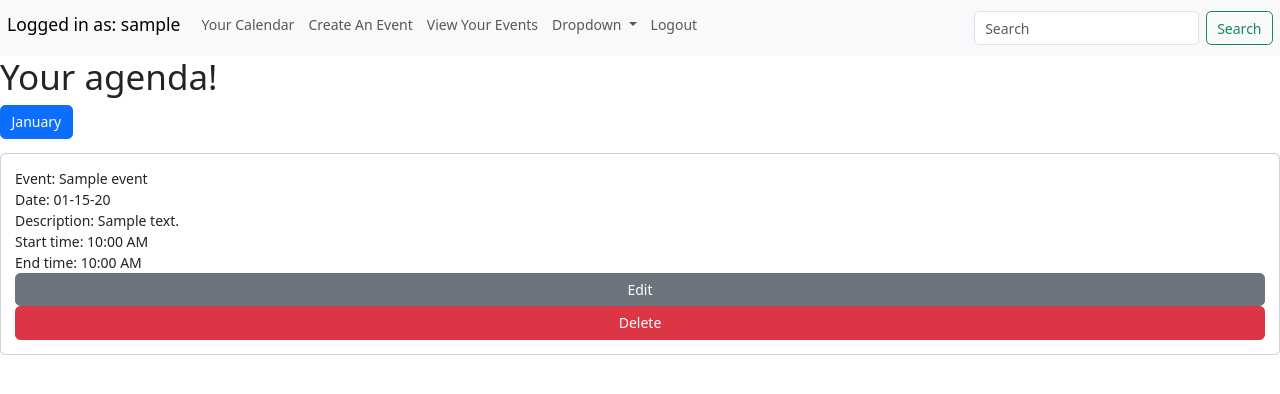
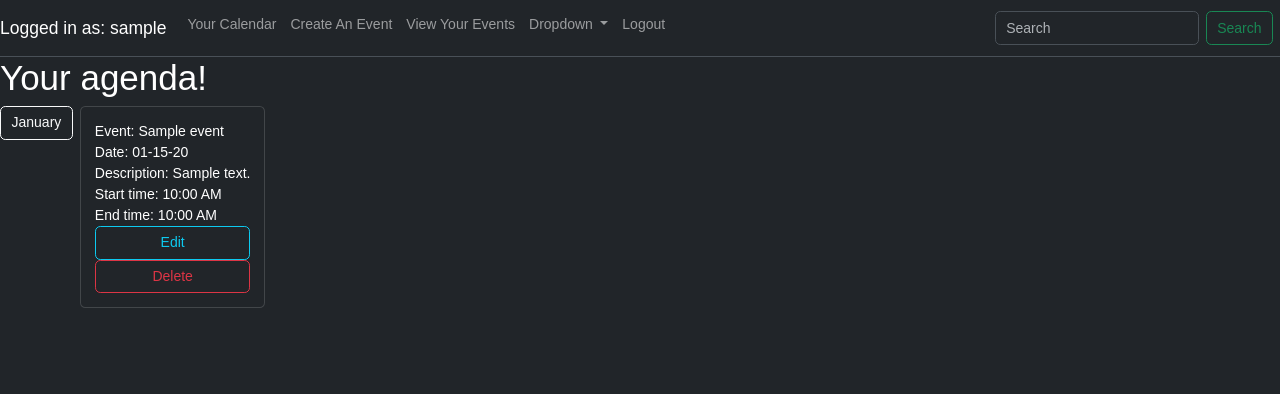
Before and after one commit to mcabio/its-a-date, a Flask app: page /your-events in a window 1280 px wide, after a click that opens the changed part. Shown: the top 394 px of the page. Run offline with Flask 2, Linux system fonts and the light colour scheme; the visitor is signed in with stand-in values (Sample User, id 1); tables that the repository leaves empty hold one stand-in row (values such as "Sample post").

Commit message:
Revised view for most of the site as dark mode. Still working on turning dashboard page to dark. their-events.html is original your-events where month is being shown vertically vs horizontal

```diff
--- a/server.py
+++ b/server.py
@@ -23,12 +23,13 @@ def homepage():
     """View homepage"""
     return render_template('homepage.html')
 
+
 @app.route('/login', methods=['POST', 'GET'])
 def login():
     """Log user into the application."""
     if 'current_user' in session:
         flash('You are already logged in.')
-        return redirect(url_for('dashboard'))
+        return redirect('/dashboard')
 
     username = request.form.get('username')
     password = request.form.get('password')
@@ -40,17 +41,20 @@ def login():
         # If the user exists and the password is correct, store username in the session
         session['current_user'] = username
         session['user_id'] = user.user_id
-        flash(f'Logged in as {username}')
+        flash(f'Nice to see you again {username}!')
         return redirect(url_for('dashboard'))
+
     elif user and argon2.verify(password, user.password):
         # If the user exists and the password is correct, store username in the session
         session['current_user'] = username
         session['user_id'] = user.user_id
         flash(f'Logged in as {username}')
-        return redirect(url_for('dashboard'))
+        return redirect('/dashboard')
     else:
-        flash('Wrong username or password!')
-        return redirect('/login')
+        flash('Username or password incorrect, please try again.')
+        return render_template('homepage.html')  # Render the login page instead of redirecting
+
+
 
 @app.route('/new-user', methods=["GET", "POST"])
 def register_user():
--- a/static/css/style.css
+++ b/static/css/style.css
@@ -1,15 +1,63 @@
-/* CSS for list view */
+body {
+  margin: 0;
+  font-family: var(--bs-body-font-family);
+  font-size: var(--bs-body-font-size);
+  font-weight: var(--bs-body-font-weight);
+  line-height: var(--bs-body-line-height);
+  color: black
+  text-align: var(--bs-body-text-align);
+}
+
+/* CSS for calendar */
 
 html, body {
     margin: 0;
     padding: 0;
     font-family: Arial, Helvetica Neue, Helvetica, sans-serif;
     font-size: 14px;
+    color: white
+  }
+
+  .fc-list-event-time {
+    display: none;
+  }
+  .fc-h-event .fc-event-title {
+    font-size: 11px;
+  }
+  .calendar-container {
+    padding-top: 10px;
+    justify-content: center;
+    height: calc(100vh - 190px);
+  }
+  #calendar a {
+    color: gray;
+  }
+  #calendar .fc-button-primary {
+    background-color: rgb(232, 25, 243);
+    border: 1px solid dimgray;
+  }
+  #calendar .fc-button-primary:hover {
+    background-color: rgb(48,48,48);
+    border: 1px solid rgb(48,48,48);
+  }
+  .modal-body {
+    text-align: center;
+  }
+  .btn-sm {
+    margin: .125rem;
+  }
+  .modal-up {
+    border-color: rgb(178, 9, 164);
+    font-size: 1rem;
+  }
+  .modal-down {
+    border-color: white;
+    font-size: 1rem;
   }
 
   #calendar {
-    max-width: 600px;
-    margin: 30px auto;
+    max-width: 800px;
+    margin: 10px auto;
     color: black;
   }
 .create-event {
@@ -36,12 +84,12 @@ html, body {
 
   /* Font color of calendar month view */
   #calendar a {
-    color: rgb(207, 12, 12);
+    color: rgb(12, 2, 2);
   }
 
   /* Button color  */
   #calendar .fc-button-primary {
-    background-color: rgba(143, 48, 21, 0.342);
+    background-color: rgba(84, 41, 185, 0.74);
     border: 1px solid rgb(6, 6, 1);
   }
 
@@ -72,3 +120,11 @@ html, body {
       @include transition($transition-collapse-width);
     }
   }
+
+  .btn-primary {
+    background-color: #e01010; /* Red background for primary buttons */
+}
+
+  .btn-secondary {
+  background-color: indigo; /* Red background for primary buttons */
+}
--- a/static/js/dashboard.js
+++ b/static/js/dashboard.js
@@ -28,6 +28,7 @@ document.addEventListener('DOMContentLoaded', function() {
                     var eventsData = data.events.map(event => ({
                         title: event.title,
                         description: event.description,
+                        date: event.date,
                         start: event.date + (event.start_time ? 'T' + event.start_time : ''),
                         end: event.date + (event.end_time ? 'T' + event.end_time : ''),
                         allDay: false
--- a/templates/base.html
+++ b/templates/base.html
@@ -1,24 +1,28 @@
 <!doctype html>
-<html>
+<html lang="en" data-bs-theme="dark">
   <head>
     <meta charset="utf-8">
-    <meta name="viewport" content="width=device-width">
+    <meta name="viewport" content="width=device-width, initial-scale=1">
     <title>
       {% block title %}{% endblock %}
     </title>
-    <link rel='stylesheet' href='/static/css/style.css'>
+    <link href="https://cdn.jsdelivr.net/npm/bootstrap@5.3.2/dist/css/bootstrap.min.css"
+          rel="stylesheet"
+          integrity="sha384-T3c6CoIi6uLrA9TneNEoa7RxnatzjcDSCmG1MXxSR1GAsXEV/Dwwykc2MPK8M2HN"
+          crossorigin="anonymous">
     {% block head %}{% endblock %}
   </head>
   <body>
 
     <!-- Static navbar -->
-    <nav class="navbar navbar-expand-lg navbar-light bg-light">
+    <nav class="navbar navbar-expand-lg bg-dark border-bottom border-body" data-bs-theme="dark">
         {% if 'current_user' in session %}
-        <a class="navbar-brand mb-2 ms-2">
+        <a class="navbar-brand">
             Logged in as: {{ session['current_user'] }}
           </a>
         {% endif %}
       <button
+        data-bs-theme="dark"
         class="navbar-toggler"
         type="button"
         data-bs-toggle="collapse"
@@ -30,7 +34,7 @@
         <span class="navbar-toggler-icon"></span>
       </button>
 
-      <div class="collapse navbar-collapse" id="navbarSupportedContent">
+      <div class="collapse navbar-collapse" id="navbarSupportedContent" data-bs-theme="dark">
         <ul class="navbar-nav me-auto mb-2 mb-lg-2">
           <li class="nav-item active">
             <a class="nav-link" href="/dashboard">Your Calendar</a>
@@ -77,10 +81,9 @@
       </div>
     </nav>
     <!-- Bootstrap CSS -->
-    <link href="https://cdn.jsdelivr.net/npm/bootstrap@5.3.2/dist/css/bootstrap.min.css"
-          rel="stylesheet"
-          integrity="sha384-T3c6CoIi6uLrA9TneNEoa7RxnatzjcDSCmG1MXxSR1GAsXEV/Dwwykc2MPK8M2HN"
-          crossorigin="anonymous">
+
+    <!-- Custom CSS -->
+    <link rel='stylesheet' href='/static/css/style.css'>
 
     <!-- JavaScript -->
     <script src="https://cdn.jsdelivr.net/npm/bootstrap@5.3.2/dist/js/bootstrap.bundle.min.js"
--- a/templates/create-event.html
+++ b/templates/create-event.html
@@ -10,7 +10,7 @@
         Description <input type="string" name="description">
     </p>
     <p>
-        Date <input type="text" name="date" value="{{ request.args.get('date') }}">
+        Date <input type="date" name="date" value="{{ request.args.get('date') }}">
     </p>
     <p>
         Start time <input type="time" name="start_time" value="{{ request.args.get('time') | default('00:00') }}">
--- a/templates/dashboard.html
+++ b/templates/dashboard.html
@@ -2,7 +2,7 @@
 {% block title %} It's A Date! {% endblock %}
 
 {% block body %}
-    <p class="h5">Let's start scheming</p>
+    <p class="h5">Let's start scheming!</p>
 
 
 
@@ -15,6 +15,7 @@
     https://cdn.jsdelivr.net/npm/fullcalendar@6.1.10/index.global.min.js
     "></script>
 
+    <script src='fullcalendar/dist/index.global.js'></script>
     <link href='https://cdn.jsdelivr.net/npm/bootstrap@5.1.3/dist/css/bootstrap.min.css' rel='stylesheet'>
     <link href='https://cdn.jsdelivr.net/npm/bootstrap-icons@1.8.1/font/bootstrap-icons.css' rel='stylesheet'>
     <script src='/static/js/dashboard.js'></script>
--- a/templates/your-events.html
+++ b/templates/your-events.html
@@ -5,13 +5,14 @@
 {% block body %}
     <h1>Your agenda!</h1>
 
+    <div class="d-flex flex-wrap">
         {% set sorted_events_data = events_data|sort(attribute='date') %}
         {% set rendered_months = [] %}
 
         {% for data in sorted_events_data %}
             {% if data.month not in rendered_months %}
-            <p class="d-inline-flex gap-1">
-                <a class="btn btn-primary"
+                <div class="mb-2 me-2" data-bs-theme="dark">
+                    <a class="btn btn-outline-light"
                        data-bs-toggle="collapse"
                        href="#multiCollapse{{data.month}}"
                        role="button"
@@ -19,7 +20,7 @@
                        aria-controls="multiCollapse{{data.month}}">
                        {{data.month}}
                     </a>
-            </p>
+                </div>
                 {% set _ = rendered_months.append(data.month) %}
             {% endif %}
 
@@ -34,12 +35,12 @@
                             End time: {{data.end_time}}<br>
 
                             <!-- Edit and delete buttons -->
-                        <a class="btn btn-secondary" href="/edit-event/{{ data.event_id }}" role="button">Edit</a>
-                        <a class="btn btn-danger" href="/delete-event/{{ data.event_id }}" role="button">Delete</a>
+                            <a class="btn btn-outline-info" href="/edit-event/{{ data.event_id }}" role="button">Edit</a>
+                            <a class="btn btn-outline-danger" href="/delete-event/{{ data.event_id }}" role="button">Delete</a>
                         </div>
                     </div>
                 </div>
             </div>
-
         {% endfor %}
+    </div>
 {% endblock %}
```
Also changed, not shown: templates/their-events.html (added, +45 -0 lines). Lines whose indentation alone changed are shown as unchanged.
